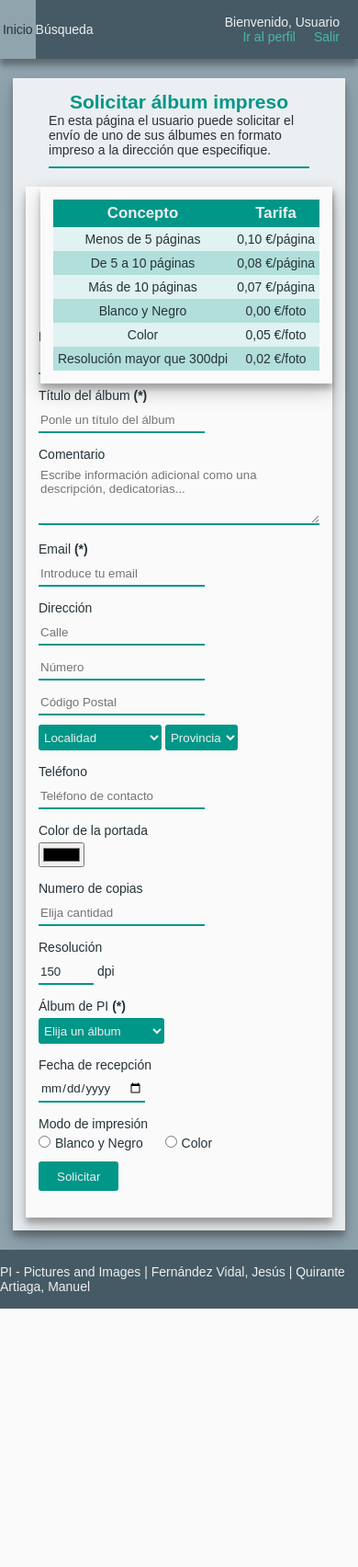
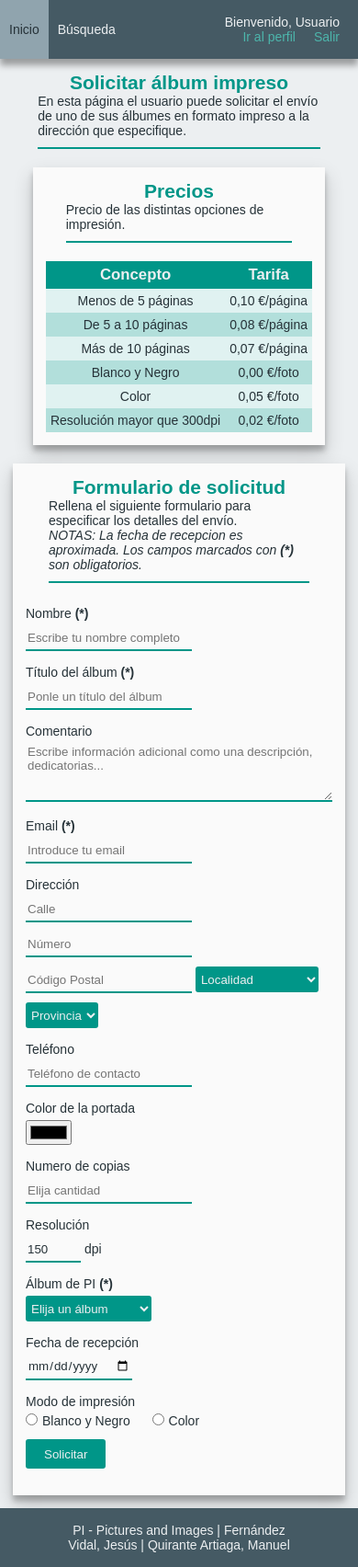
Before and after one commit to JesusCampa94/PH1, a PHP site: page /private/solicitarAlbum.html in a window 390 px wide. Shown: the whole page at 92% size. Before the commit the page ends 1423 px from the top, so only its background shows below. Run offline with PHP 8.4, Linux system fonts and the light colour scheme.

Commit message:
Responsive
Al menos hasta donde he visto humanamente posible.

```diff
--- a/TODO.txt
+++ b/TODO.txt
@@ -5,4 +5,7 @@
 [X] En las galerías, todo el article esta envuelto en un enlace
 [] Hacer que al imprimir la pagina de inicio se ajuste bien al folio
 [] Arreglar la tabla de la página de solicitud de álbum para que se adapte según la página este en vertical u horizontal ¬_¬ :S
-[] Hacer la página responsive
+[X] Hacer la página responsive
+[] Menú hamburguesa (PURO CSS)
+[] Iniciar sesión, se puede hacer scroll
+[X] Escalar imágenes manteniendo proporción
--- a/busqueda.html
+++ b/busqueda.html
@@ -2,6 +2,7 @@
 <html lang="es">
 	<head>
 		<meta charset="UTF-8">
+		<meta name="viewport" content="width=device-width, initial-scale=1.0">
 		<title>Formulario de búsqueda | Pictures and Images</title>
 		<link rel="stylesheet" href="css/estilos.css" title="Estilo principal" media="screen">
 		<link rel="stylesheet" href="css/formularios.css" title="Estilo principal">
--- a/busqueda_resultado.html
+++ b/busqueda_resultado.html
@@ -2,6 +2,7 @@
 <html lang="es">
 	<head>
 		<meta charset="UTF-8">
+		<meta name="viewport" content="width=device-width, initial-scale=1.0">
 		<title>Resultado de Búsqueda | Pictures and Images</title>
 
 		<link rel="stylesheet" href="css/estilos.css" title="Estilo principal" media="screen">
--- a/css/contraste-formularios.css
+++ b/css/contraste-formularios.css
@@ -237,3 +237,27 @@
 				{
 					border-bottom: none;
 				}
+
+
+
+
+
+
+
+
+
+/*Media queries*/
+@media screen and (max-width: 1240px)
+{
+	.solicitud-y-tabla
+	{
+		flex-direction: column;
+	}
+
+		.solicitud-y-tabla aside
+		{
+			margin: 0px auto;
+			margin-bottom: 20px;
+			position: static;
+		}
+}
--- a/css/contraste-galerias.css
+++ b/css/contraste-galerias.css
@@ -96,6 +96,8 @@
 
 	.foto-contenedor img
 	{
+		width: 100%;
+		height: auto;
 		margin: 20px 0px;
 	}
 
--- a/css/contraste.css
+++ b/css/contraste.css
@@ -67,6 +67,7 @@
 				{
 					width: 100%;
 					line-height: 64px;
+					padding: 0px 5px;
 					color: #ECEFF1;
 					text-align: center;
 					text-decoration: none;
--- a/css/estilos.css
+++ b/css/estilos.css
@@ -68,6 +68,7 @@
 				{
 					width: 100%;
 					line-height: 64px;
+					padding: 0px 10px;
 					color: #ECEFF1;
 					text-align: center;
 					text-decoration: none;
@@ -255,11 +256,50 @@
 footer
 {
 	height: 64px;
+	padding: 0em 5em;
 	background: #455A64;
 	color: #ECEFF1;
+	text-align: center;
 
 	display: flex;
 	flex-direction: column;
 	align-items: center;
 	justify-content: center;
 }
+
+
+
+
+
+
+
+
+
+
+/*Media queries*/
+@media screen and (max-width: 480px)
+{
+	body
+	{
+
+	}
+
+		header
+		{
+			position: static;
+		}
+
+		main,
+		.centrado
+		{
+			margin: 0px;
+			width: 100%;
+			padding: 1em;
+			box-shadow: none;
+		}
+
+		footer
+		{
+
+		}
+}
--- a/css/formularios.css
+++ b/css/formularios.css
@@ -119,7 +119,7 @@
 	.login-contenedor
 	{
 		position: relative;
-		width: 25%;
+		margin: 0px auto;
 		padding: 5px;
 		background: #ECEFF1;
 		box-shadow: 0 10px 20px rgba(0,0,0,0.19), 0 6px 6px rgba(0,0,0,0.23);
@@ -236,3 +236,27 @@
 				{
 					background: #E0F2F1;
 				}
+
+
+
+
+
+
+
+
+
+/*Media queries*/
+@media screen and (max-width: 1240px)
+{
+	.solicitud-y-tabla
+	{
+		flex-direction: column;
+	}
+
+		.solicitud-y-tabla aside
+		{
+			margin: 0px auto;
+			margin-bottom: 20px;
+			position: static;
+		}
+}
--- a/css/galerias.css
+++ b/css/galerias.css
@@ -96,6 +96,8 @@
 
 	.foto-contenedor img
 	{
+		width: 100%;
+		height: auto;
 		margin: 20px 0px;
 		box-shadow: 0 10px 20px rgba(0,0,0,0.19), 0 6px 6px rgba(0,0,0,0.23);
 	}
--- a/foto.html
+++ b/foto.html
@@ -2,6 +2,7 @@
 <html lang="es">
 	<head>
 		<meta charset="UTF-8">
+		<meta name="viewport" content="width=device-width, initial-scale=1.0">
 		<title>Detalle de foto | Pictures and Images</title>
 
 		<link rel="stylesheet" href="css/estilos.css" title="Estilo principal" media="screen">
--- a/index.html
+++ b/index.html
@@ -2,6 +2,7 @@
 <html lang="es">
 	<head>
 		<meta charset="UTF-8">
+		<meta name="viewport" content="width=device-width, initial-scale=1.0">
 		<title>Inicio | Pictures and Images</title>
 
 		<link rel="stylesheet" href="css/estilos.css" title="Estilo principal" media="screen">
--- a/private/busqueda.html
+++ b/private/busqueda.html
@@ -2,6 +2,7 @@
 <html lang="es">
 	<head>
 		<meta charset="UTF-8">
+		<meta name="viewport" content="width=device-width, initial-scale=1.0">
 		<title>Formulario de búsqueda | Pictures and Images</title>
 
 		<link rel="stylesheet" href="../css/estilos.css" title="Estilo principal" media="screen">
--- a/private/busqueda_resultado.html
+++ b/private/busqueda_resultado.html
@@ -2,6 +2,7 @@
 <html lang="es">
 	<head>
 		<meta charset="UTF-8">
+		<meta name="viewport" content="width=device-width, initial-scale=1.0">
 		<title>Resultado de Búsqueda | Pictures and Images</title>
 
 		<link rel="stylesheet" href="../css/estilos.css" title="Estilo principal" media="screen">
--- a/private/foto.html
+++ b/private/foto.html
@@ -2,6 +2,7 @@
 <html lang="es">
 	<head>
 		<meta charset="UTF-8">
+		<meta name="viewport" content="width=device-width, initial-scale=1.0">
 		<title>Detalle de foto | Pictures and Images</title>
 
 		<link rel="stylesheet" href="../css/estilos.css" title="Estilo principal" media="screen">
--- a/private/index.html
+++ b/private/index.html
@@ -2,6 +2,7 @@
 <html lang="es">
 	<head>
 		<meta charset="UTF-8">
+		<meta name="viewport" content="width=device-width, initial-scale=1.0">
 		<title>Inicio-Registrado | Pictures and Images</title>
 
 		<link rel="stylesheet" href="../css/estilos.css" title="Estilo principal" media="screen">
--- a/private/perfil.html
+++ b/private/perfil.html
@@ -2,6 +2,7 @@
 <html lang="es">
 	<head>
 		<meta charset="UTF-8">
+		<meta name="viewport" content="width=device-width, initial-scale=1.0">
 		<title>Perfil de usuario| Pictures and Images</title>
 
 		<link rel="stylesheet" href="../css/estilos.css" title="Estilo principal" media="screen">
--- a/private/solicitarAlbum.html
+++ b/private/solicitarAlbum.html
@@ -2,6 +2,7 @@
 <html lang="es">
 	<head>
 		<meta charset="UTF-8">
+		<meta name="viewport" content="width=device-width, initial-scale=1.0">
 		<title>Solicitar Álbum | Pictures and Images</title>
 
 		<link rel="stylesheet" href="../css/estilos.css" title="Estilo principal" media="screen">
@@ -31,6 +32,46 @@
 				<p>En esta página el usuario puede solicitar el envío de uno de sus álbumes en formato impreso a la dirección que especifique.</p>
 			</section>
 			<section class="solicitud-y-tabla">
+				<aside>
+					<section class="encabezado">
+						<h2>Precios</h2>
+						<p>Precio de las distintas opciones de impresión.</p>
+					</section>
+					<table>
+						<thead>
+							<tr>
+								<th>Concepto</th>
+								<th>Tarifa</th>
+							</tr>
+						</thead>
+						<tbody>
+							<tr>
+								<td>Menos de 5 páginas</td>
+								<td>0,10 €/página</td>
+							</tr>
+							<tr>
+								<td>De 5 a 10 páginas</td>
+								<td>0,08 €/página</td>
+							</tr>
+							<tr>
+								<td>Más de 10 páginas</td>
+								<td>0,07 €/página</td>
+							</tr>
+							<tr>
+								<td>Blanco y Negro</td>
+								<td>0,00 €/foto</td>
+							</tr>
+							<tr>
+								<td>Color</td>
+								<td>0,05 €/foto</td>
+							</tr>
+							<tr>
+								<td>Resolución mayor que 300dpi</td>
+								<td>0,02 €/foto</td>
+							</tr>
+						</tbody>
+					</table>
+				</aside>
 				<section>
 					<section class="encabezado">
 						<h2>Formulario de solicitud</h2>
--- a/private/solicitarAlbum_respuesta.html
+++ b/private/solicitarAlbum_respuesta.html
@@ -2,6 +2,7 @@
 <html lang="es">
 	<head>
 		<meta charset="UTF-8">
+		<meta name="viewport" content="width=device-width, initial-scale=1.0">
 		<title>Respuesta a Solicitud | Pictures and Images</title>
 
 		<link rel="stylesheet" href="../css/estilos.css" title="Estilo principal" media="screen">
--- a/registro.html
+++ b/registro.html
@@ -2,6 +2,7 @@
 <html lang="es">
 	<head>
 		<meta charset="UTF-8">
+		<meta name="viewport" content="width=device-width, initial-scale=1.0">
 		<title>Registro de usuario | Pictures and Images</title>
 
 		<link rel="stylesheet" href="css/estilos.css" title="Estilo principal" media="screen">
```
Also changed, not shown: other parts of private/solicitarAlbum.html (+0 -36 lines).
